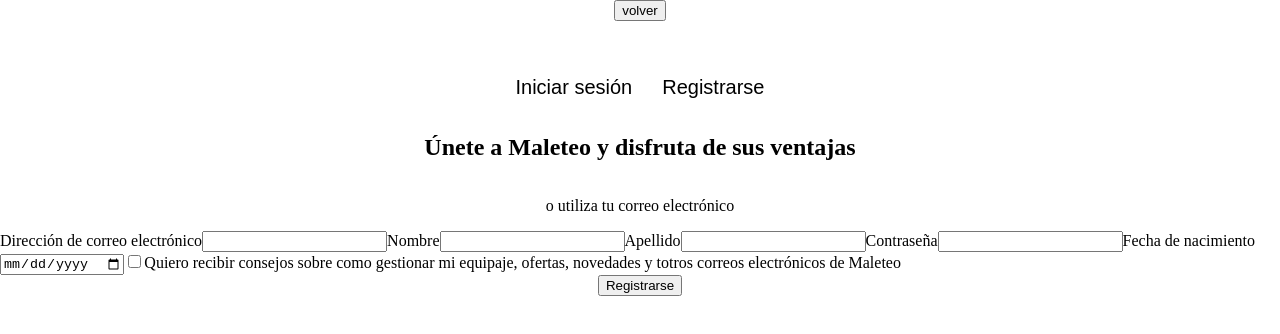
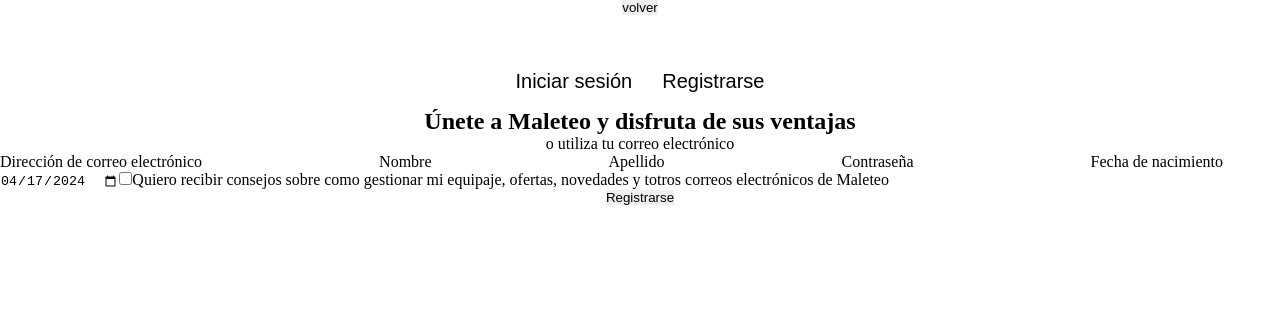
Before and after one commit to paulabenitoc/finalProject-maleteo, a React (Vite) app: page /login in a window 1280 px wide. Both pictures are taken after a click on the button "Registrarse". Shown: the top 334 px of the page. Built offline with nearby package versions, Linux system fonts and the light colour scheme.

Commit message:
feat_login_register_implementation

```diff
--- a/package.json
+++ b/package.json
@@ -10,6 +10,7 @@
     "preview": "vite preview"
   },
   "dependencies": {
+    "axios": "^1.6.8",
     "react": "^18.2.0",
     "react-dom": "^18.2.0",
     "react-router-dom": "^6.22.3"
--- a/src/App.css
+++ b/src/App.css
@@ -0,0 +1,5 @@
+* {
+    margin: 0px;
+    padding: 0px;
+    border: 0px;
+}
--- a/src/components/loginUser/LoginUser.jsx
+++ b/src/components/loginUser/LoginUser.jsx
@@ -1,14 +1,14 @@
 //import React from 'react'
 
 // eslint-disable-next-line react/prop-types
-const LoginUser = ({ handleInputs }) => {
+const LoginUser = ({ handleInputs, usuario }) => {
 
   return (
     <div className="login-inputs">
         <label htmlFor="email">Dirección de correo electrónico</label>
-        <input type="email" value='' id="email" onChange={handleInputs}></input>
-        <label htmlFor="password">Contraseña</label>
-        <input type="password" value='' id="password" onChange={handleInputs}></input>
+        <input type="email" value={usuario.email} id="email" onChange={handleInputs}></input>
+        <label htmlFor="contraseña">Contraseña</label>
+        <input type="password" value={usuario.contraseña} id="contraseña" onChange={handleInputs}></input>
     </div>
   );
 };
--- a/src/components/pages/Presentacion/presentacion.css
+++ b/src/components/pages/Presentacion/presentacion.css
@@ -1,6 +1,6 @@
 .presentation {
     width: 100%;
-    height: 100%;
+    height: 46em;
     background-color: rgb(255, 206, 50);
     align-items: center;
     display: flex;
--- a/src/components/pages/login/Login.jsx
+++ b/src/components/pages/login/Login.jsx
@@ -2,6 +2,7 @@
 import './login.css'
 
 import { useState } from "react";
+import axios from 'axios';
 
 import LoginUser from "../../loginUser/LoginUser";
 import RegUser from "../../regUser/RegUser";
@@ -9,33 +10,77 @@
 const Login = () => {
 
     const [typeLogin, setTypeLogin] = useState('login');
-    const [buttonText, setButonText] = useState('Inicia sesión')
+    const [buttonText, setButonText] = useState('Inicia sesión');
+    const [usuario, setUsuario] = useState({
+        email: "",
+        nombre: "",
+        apellidos: "",
+        contraseña: "",
+        fecha_nacimiento: "2024-04-17",
+        notificacion: false
+    });
 
-    const handleLogin = (ev) => {
-        ev.preventDefault();
-        ev.target.id === 'register' ? setTypeLogin('register') : setTypeLogin('login');
-        ev.target.id === 'register' ? setButonText('Registrarse') : setButonText('Inicia sesión');
+    const regUserApi = () => {
+        return axios.post("http://localhost:3002/usuarios/register", usuario)
+        .then((res) => {
+            console.log(res);
+        })
+        .catch((error) => {
+            console.log(error);
+        })
     };
 
-    const handleInputs = () => {
+    const loginUserApi = () => {
+        return axios.post("http://localhost:3002/usuarios/login", usuario)
+        .then((res) => {
+            console.log(res);
+        })
+        .catch((error) => {
+            console.log(error);
+        })
+    };
 
-    }
+    const handleClick = (ev) => {
+        ev.preventDefault();
+        if (ev.target.id === 'register') {
+            setTypeLogin('register');
+            setButonText('Registrarse');
+        } else if (ev.target.id === 'login'){
+            setTypeLogin('login');
+            setButonText('Inicia sesión')
+        } else if (ev.target.id === 'userregister') {
+            regUserApi();
+        } else if (ev.target.id === 'userlogin') {
+            loginUserApi();
+        }
+        console.log(ev.target.id);
+        /*ev.target.id === 'register' ? setTypeLogin('register') : setTypeLogin('login') && regUserApi();
+        ev.target.id === 'register' ? setButonText('Registrarse') : setButonText('Inicia sesión');*/
+    };
+
+    const handleInputs = (ev) => {
+        setUsuario({
+            ...usuario,
+            [ev.target.id]: ev.target.value,
+            notificacion: ev.target.checked
+        });
+    };
 
   return (
     <article className="login-card">
         <button>volver</button>
         <div className="login-button-container">
             <nav>
-                <button className="loginUser-button" onClick={handleLogin} id='login'>Iniciar sesión</button>
-                <button className="loginUser-button" onClick={handleLogin} id='register'>Registrarse</button>
+                <button className="loginUser-button" onClick={handleClick} id='login'>Iniciar sesión</button>
+                <button className="loginUser-button" onClick={handleClick} id='register'>Registrarse</button>
             </nav>
         </div>
         {typeLogin === 'login' ? <h2>Inicia sesión ahora</h2> : <h2>Únete a Maleteo y disfruta de sus ventajas</h2>}
         <p>o utiliza tu correo electrónico</p>
         <div>
-            {typeLogin === 'login' ? <LoginUser handleInputs={handleInputs}/> : <RegUser handleInputs={handleInputs}/>}
+            {typeLogin === 'login' ? <LoginUser handleInputs={handleInputs} usuario={usuario}/> : <RegUser handleInputs={handleInputs} usuario={usuario}/>}
         </div>
-        <button>{buttonText}</button>
+        <button onClick={handleClick} id={`user${typeLogin}`}>{buttonText}</button>
     </article>
 
   );
--- a/src/components/preloader/preloader.css
+++ b/src/components/preloader/preloader.css
@@ -1,6 +1,6 @@
 .preloader {
     width: 100%;
-    height: 100%;
+    height: 46em;
     min-height: 725px;
     background-color: rgb(255, 206, 50);
     display: flex;
--- a/src/components/regUser/RegUser.jsx
+++ b/src/components/regUser/RegUser.jsx
@@ -1,28 +1,27 @@
 //import React from 'react'
 
 // eslint-disable-next-line react/prop-types
-const RegUser = ({ handleInputs }) => {
+const RegUser = ({ handleInputs, usuario }) => {
 
   return (
     <div className="register-inputs">
         <label htmlFor="email">Dirección de correo electrónico</label>
-        <input type="email" value='' id="email" onChange={handleInputs}></input>
+        <input type="email" value={usuario.email} id="email" onChange={handleInputs} pattern="/^[\w\.-]+@[a-zA-Z\d\.-]+\.[a-zA-Z]{2,}$/"></input>
 
-        <label htmlFor="name">Nombre</label>
-        <input type="text" value='' id="name" onChange={handleInputs}></input>
+        <label htmlFor="nombre">Nombre</label>
+        <input type="text" value={usuario.nombre} id="nombre" onChange={handleInputs}></input>
 
-        <label htmlFor="lastname">Apellido</label>
-        <input type="text" value='' id="lastname" onChange={handleInputs}></input>
+        <label htmlFor="apellidos">Apellido</label>
+        <input type="text" value={usuario.apellidos} id="apellidos" onChange={handleInputs}></input>
 
-        <label htmlFor="password">Contraseña</label>
-        <input type="password" value='' id="password" onChange={handleInputs}></input>
+        <label htmlFor="contraseña">Contraseña</label>
+        <input type="password" value={usuario.contraseña} id="contraseña" onChange={handleInputs} pattern="/^(?=.*[a-z])(?=.*[A-Z])(?=.*[0-9])(?=.*[!@#$%^&*_=+-]).{8,12}$/"></input>
 
-        <label htmlFor="date">Fecha de nacimiento</label>
-        <input type="date" value='' id="date" onChange={handleInputs} placeholder="Para registrarte tendrás que ser mayor de edad. Los usuarios no veran tu fecha de cumpleaños"></input>
+        <label htmlFor="fecha_nacimiento">Fecha de nacimiento</label>
+        <input type="date" value={usuario.fecha_nacimiento} id="fecha_nacimiento" onChange={handleInputs} placeholder="Para registrarte tendrás que ser mayor de edad. Los usuarios no veran tu fecha de cumpleaños"></input>
 
-        <input type="checkbox" id="checkbox"></input>
-        <label htmlFor="checkbox">Quiero recibir consejos sobre como gestionar mi equipaje, ofertas, novedades y totros correos electrónicos de Maleteo</label>
-
+        <input type="checkbox" id="notificacion" onChange={handleInputs}></input>
+        <label htmlFor="notificacion">Quiero recibir consejos sobre como gestionar mi equipaje, ofertas, novedades y totros correos electrónicos de Maleteo</label>
     </div>
   );
 };
--- a/src/components/wellcome/Wellcome2.jsx
+++ b/src/components/wellcome/Wellcome2.jsx
@@ -9,15 +9,15 @@
 
   return (
     <article className="wellcome-card">
-      <div className='img-container'>
+      <div className='img-wellcome-container'>
         <img className='wellcome-img' src={world} alt='world'/>
       </div>
       <div className='text-wellcome-container'>
         <h2>El mismo precio en cualquier parte</h2>
         <p>Dispondrás de un precio fijo estés donde estés sin importar el tamaño o el peso</p>
       </div>
-      <Link to='/login'>
-        <button className="wellcome-button"  id='wellcome2'>Empezar ya</button>
+      <Link to='/login' className="wellcome-button">
+        <button id='wellcome2' className="wellcome-button">Empezar ya</button>
       </Link>
       <Link to='#'><p className='prices-link'>Consulta los precios</p></Link>
     </article>
--- a/src/components/wellcome/wellcome.css
+++ b/src/components/wellcome/wellcome.css
@@ -1,6 +1,6 @@
 .wellcome-card {
-    width: 188.5pt;
-    height: 310pt;
+    width: 89%;
+    height: 84.5%;
     align-items: center;
     flex-direction: column;
     background-color: white;
@@ -19,7 +19,12 @@
 }
 
 .wellcome-button {
-
+    font-size: 15px;
+    width: 65%;
+    height: 8%;
+    border-radius: 10px;
+    background-color: rgb(246, 143, 36);
+    color: white;
 }
 
 .prices-link {
```
Also changed, not shown: 1 other file (tests, documents, lock files or other folders).
